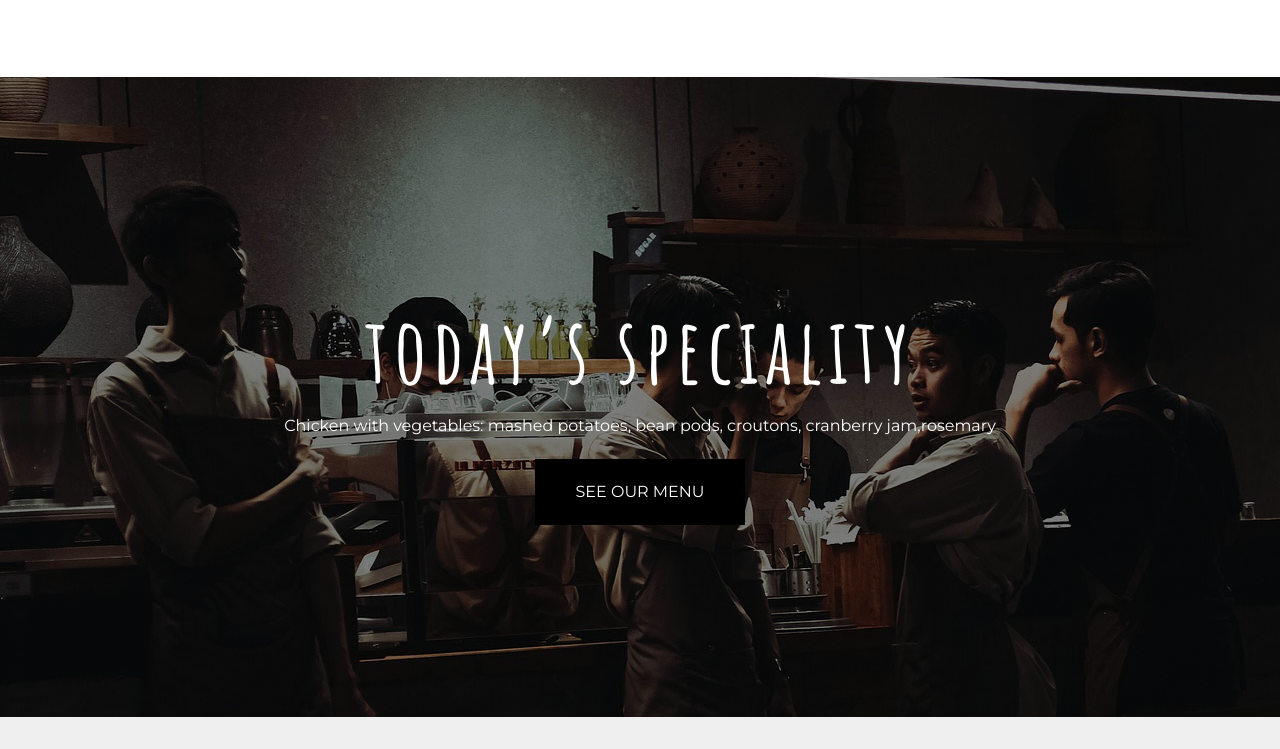
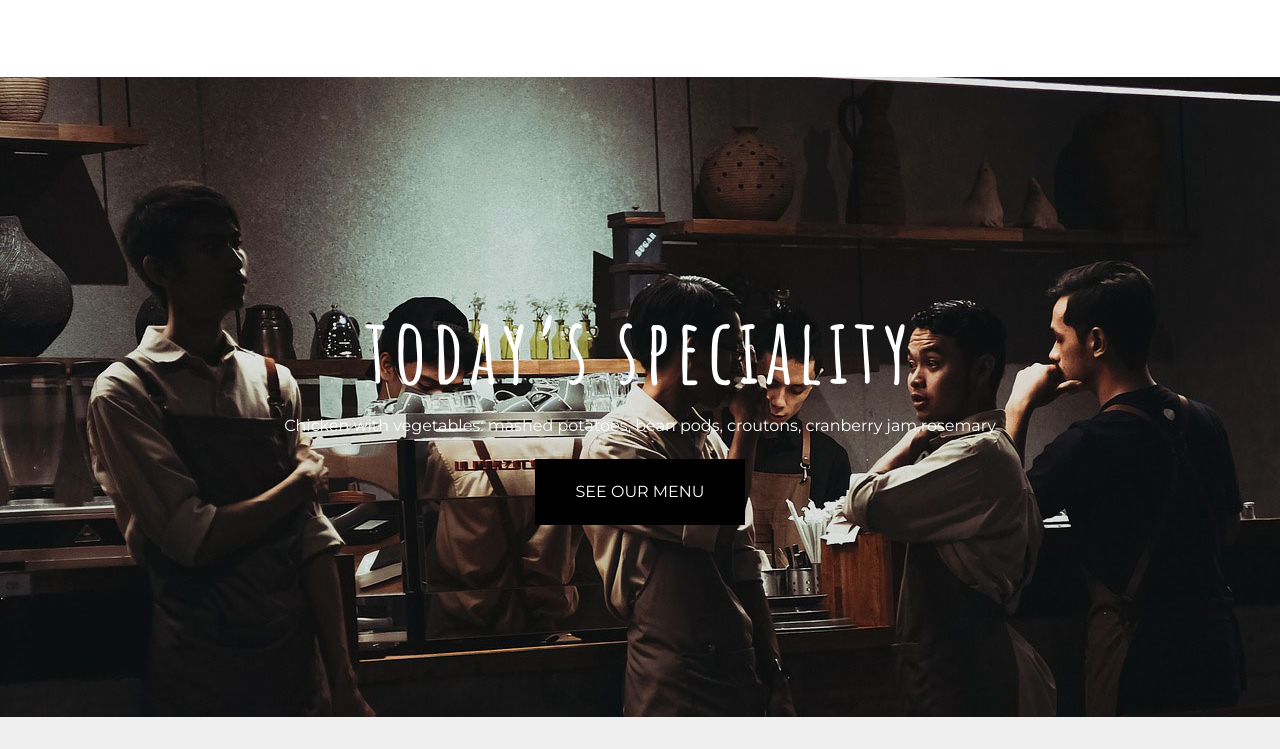
Before and after one commit to hungtech511/restaurant, a plain HTML site: page index.html in a window 1280 px wide. Shown: the part 1371-2120 px from the top of the page. Drawn offline with Linux system fonts and the light colour scheme.

Commit message:
Update style.css

```diff
--- a/css/style.css
+++ b/css/style.css
@@ -158,8 +158,11 @@ h1,h2{
 /*---------------------------------------------------------------*/
 .hero{
 	background:url("../images/bg_1.jpg")no-repeat center/auto fixed;
-	background:linear-gradient(to bottom right, rgba(0, 0, 0, 0.7) 49.9%, rgba(0, 0, 0, 0.7) 50.1%),url("../images/bg_1.jpg")no-repeat center/auto fixed;
-	background: -moz-linear-gradient(to bottom right, rgba(0, 0, 0, 0.7) 49.9%, rgba(0, 0, 0, 0.7) 50.1%),url("../images/bg_1.jpg")no-repeat center/auto fixed;
+	background:linear-gradient(to bottom right, rgba(0, 0, 0, 0.1) 49.9%,rgba(0, 0, 0, 0.1) 50.1%),url("../images/bg_1.jpg")no-repeat center/auto fixed;
+	background: -moz-linear-gradient(to bottom right,rgba(0, 0, 0, 0.1) 49.9%,rgba(0, 0, 0, 0.1) 50.1%),url("../images/bg_1.jpg")no-repeat center/auto fixed;
+	background: -webkit-linear-gradient(to bottom right,rgba(0, 0, 0, 0.1) 49.9%,rgba(0, 0, 0, 0.1) 50.1%),url("../images/bg_1.jpg")no-repeat center/auto fixed;
+	background: -ms-linear-gradient(to bottom right,rgba(0, 0, 0, 0.1) 49.9%,rgba(0, 0, 0, 0.1) 50.1%),url("../images/bg_1.jpg")no-repeat center/auto fixed;
+	background: -o-linear-gradient(to bottom right,rgba(0, 0, 0, 0.1) 49.9%,rgba(0, 0, 0, 0.1) 50.1%),url("../images/bg_1.jpg")no-repeat center/auto fixed;
 	height:100vh;
 	display: flex;
 	align-items: center;
@@ -217,8 +220,11 @@ h1,h2{
 /*-----------------Special-------------*/
 .special{
 	background:url("../images/bg_3.jpg")no-repeat center/auto fixed;
-	background:linear-gradient(to bottom right, rgba(0, 0, 0, 0.5) 49.9%, rgba(0, 0, 0, 0.5) 50.1%),url("../images/bg_3.jpg")no-repeat center/auto fixed;
-	background: -moz-linear-gradient(to bottom right, rgba(0, 0, 0, 0.5) 49.9%, rgba(0, 0, 0, 0.5) 50.1%),url("../images/bg_3.jpg")no-repeat center/auto fixed;
+	background:linear-gradient(to bottom right, rgba(0, 0, 0, 0.1) 49.9%,rgba(0, 0, 0, 0.1) 50.1%),url("../images/bg_3.jpg")no-repeat center/auto fixed;
+	background: -moz-linear-gradient(to bottom right,rgba(0, 0, 0, 0.1) 49.9%,rgba(0, 0, 0, 0.1) 50.1%),url("../images/bg_3.jpg")no-repeat center/auto fixed;
+	background: -webkit-linear-gradient(to bottom right,rgba(0, 0, 0, 0.1) 49.9%,rgba(0, 0, 0, 0.1) 50.1%),url("../images/bg_3.jpg")no-repeat center/auto fixed;
+	background: -ms-linear-gradient(to bottom right,rgba(0, 0, 0, 0.1) 49.9%,rgba(0, 0, 0, 0.1) 50.1%),url("../images/bg_3.jpg")no-repeat center/auto fixed;
+	background: -o-linear-gradient(to bottom right,rgba(0, 0, 0, 0.1) 49.9%,rgba(0, 0, 0, 0.1) 50.1%),url("../images/bg_3.jpg")no-repeat center/auto fixed;
 	height:80vh;
 	display: flex;
 	align-items: center;
@@ -292,6 +298,9 @@ h1,h2{
 	background:url("../images/bg_4.jpg")no-repeat center/auto fixed;
 	background:linear-gradient(to bottom right, rgba(0, 0, 0, 0.1) 49.9%,rgba(0, 0, 0, 0.1) 50.1%),url("../images/bg_4.jpg")no-repeat center/auto fixed;
 	background: -moz-linear-gradient(to bottom right,rgba(0, 0, 0, 0.1) 49.9%,rgba(0, 0, 0, 0.1) 50.1%),url("../images/bg_4.jpg")no-repeat center/auto fixed;
+	background: -webkit-linear-gradient(to bottom right,rgba(0, 0, 0, 0.1) 49.9%,rgba(0, 0, 0, 0.1) 50.1%),url("../images/bg_4.jpg")no-repeat center/auto fixed;
+	background: -ms-linear-gradient(to bottom right,rgba(0, 0, 0, 0.1) 49.9%,rgba(0, 0, 0, 0.1) 50.1%),url("../images/bg_4.jpg")no-repeat center/auto fixed;
+	background: -o-linear-gradient(to bottom right,rgba(0, 0, 0, 0.1) 49.9%,rgba(0, 0, 0, 0.1) 50.1%),url("../images/bg_4.jpg")no-repeat center/auto fixed;
 	height:100vh;
 }
 /*-------------Reservation--------------*/
@@ -335,6 +344,9 @@ h1,h2{
 	background:url("../images/bg_2.jpg")no-repeat center/auto fixed;
 	background:linear-gradient(to bottom right, rgba(0, 0, 0, 0.1) 49.9%,rgba(0, 0, 0, 0.1) 50.1%),url("../images/bg_2.jpg")no-repeat center/auto fixed;
 	background: -moz-linear-gradient(to bottom right,rgba(0, 0, 0, 0.1) 49.9%,rgba(0, 0, 0, 0.1) 50.1%),url("../images/bg_2.jpg")no-repeat center/auto fixed;
+	background: -webkit-linear-gradient(to bottom right,rgba(0, 0, 0, 0.1) 49.9%,rgba(0, 0, 0, 0.1) 50.1%),url("../images/bg_2.jpg")no-repeat center/auto fixed;
+	background: -ms-linear-gradient(to bottom right,rgba(0, 0, 0, 0.1) 49.9%,rgba(0, 0, 0, 0.1) 50.1%),url("../images/bg_2.jpg")no-repeat center/auto fixed;
+	background: -o-linear-gradient(to bottom right,rgba(0, 0, 0, 0.1) 49.9%,rgba(0, 0, 0, 0.1) 50.1%),url("../images/bg_2.jpg")no-repeat center/auto fixed;
 	height:80vh;
 }
 .dessert .hero-para{
```
